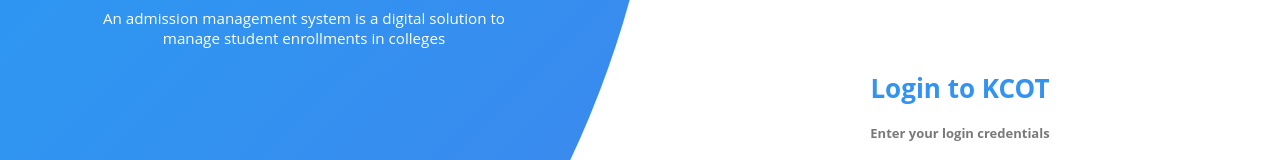
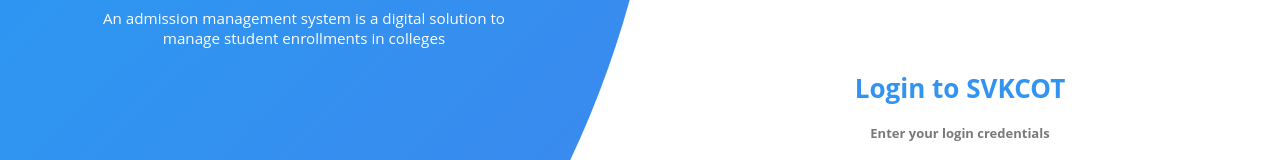
Before and after one commit to sanjayanbu12/KCT-frontend, a React (Create React App) app: page / in a window 1280 px wide. Shown: the part 187-347 px from the top of the page. Built offline with nearby package versions, Linux system fonts and the light colour scheme.

Commit message:
cors fixed

```diff
--- a/src/components/Login/Login.jsx
+++ b/src/components/Login/Login.jsx
@@ -30,7 +30,7 @@
             <div className="panels">
                 <div className="signin">
                     <div className="main">
-                        <h1>Login to KCOT</h1>
+                        <h1>Login to SVKCOT</h1>
                         {/* <h2 style={{ marginBottom: "20px" }}>Kumarasamy College</h2> */}
                         <h4 style={{ marginBottom: "20px" }}>Enter your login credentials</h4>
                         <form onSubmit={handleSubmit}>
```
Also changed, not shown: package.json (+4 -4 lines).
